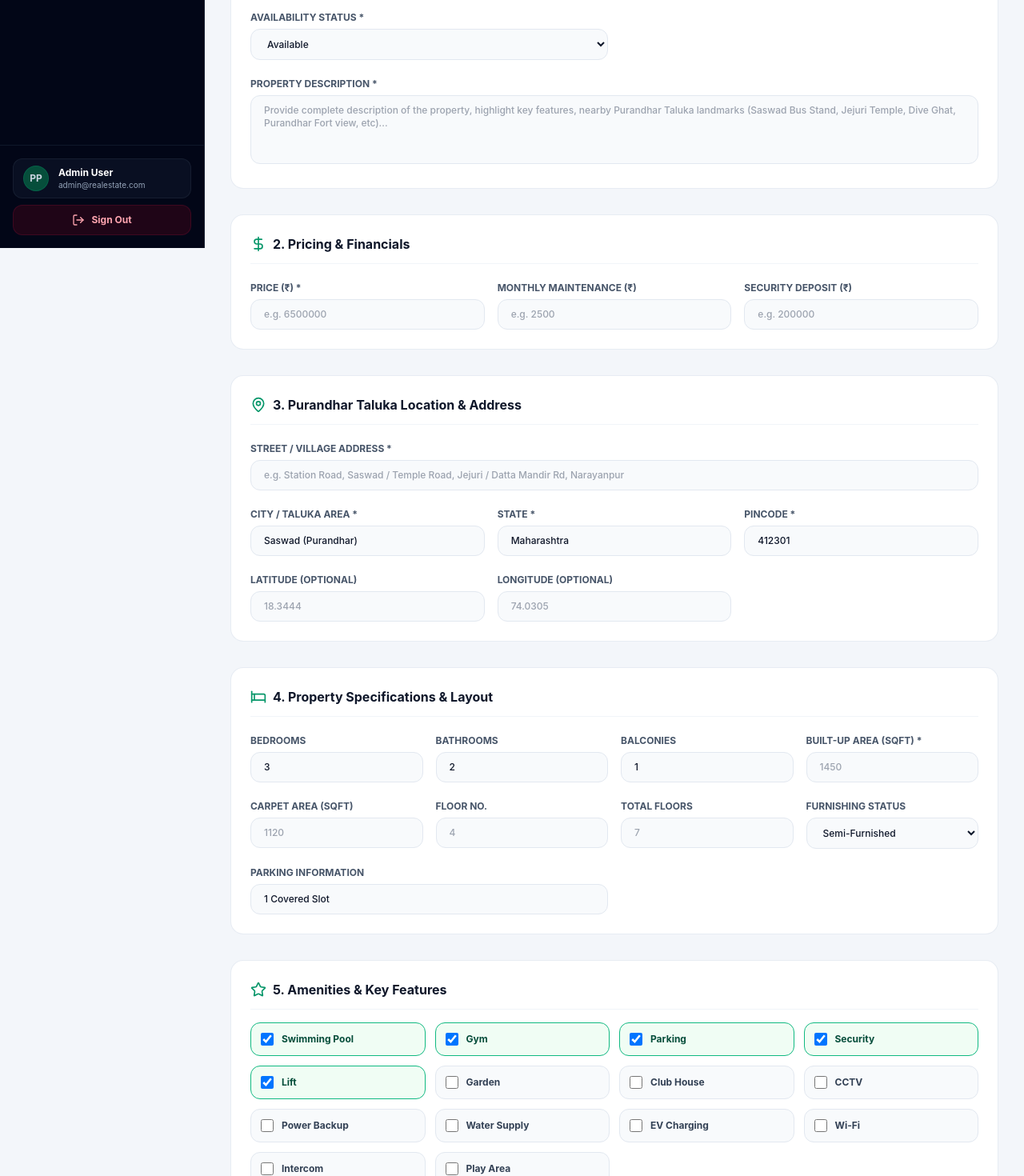
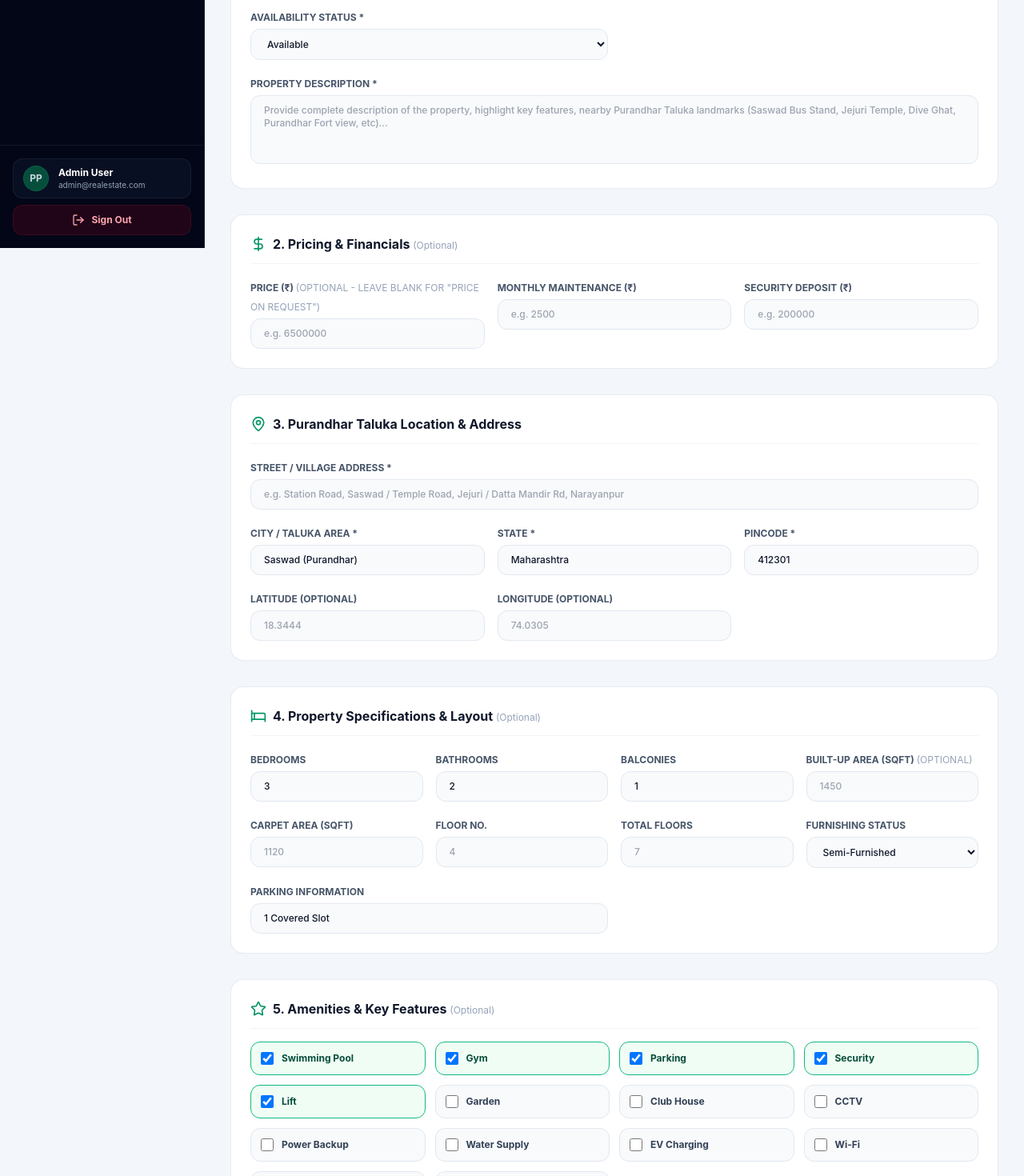
Before and after one commit to shivamrajiwade333/Purandharproperties, a Next.js app: page /admin/properties/new in a window 1280 px wide. Shown: the part 490-1960 px from the top of the page at 80% size. Built offline with nearby package versions, Linux system fonts and the light colour scheme.

Commit message:
Make Sections 2, 4, and 5 optional in PropertyForm

```diff
--- a/components/admin/PropertyForm.tsx
+++ b/components/admin/PropertyForm.tsx
@@ -164,8 +164,8 @@ export default function PropertyForm({ initialData, isEditMode = false }: Proper
 
     const finalPublishStatus = targetPublishStatus || publishStatus;
 
-    if (!title.trim() || !price || !city.trim() || !area) {
-      setError('Please fill in all required basic information fields (Title, Price, Location City, and Area).');
+    if (!title.trim()) {
+      setError('Please enter a Property Title.');
       setSubmitting(false);
       window.scrollTo({ top: 0, behavior: 'smooth' });
       return;
@@ -345,15 +345,14 @@ export default function PropertyForm({ initialData, isEditMode = false }: Proper
       <div className="bg-white rounded-2xl p-6 border border-slate-200/80 shadow-xs space-y-4">
         <div className="flex items-center space-x-2 pb-3 border-b border-slate-100">
           <DollarSign className="w-5 h-5 text-brand-600" />
-          <h3 className="text-base font-bold text-navy-900">2. Pricing & Financials</h3>
+          <h3 className="text-base font-bold text-navy-900">2. Pricing & Financials <span className="text-xs text-slate-400 font-normal">(Optional)</span></h3>
         </div>
 
         <div className="grid grid-cols-1 md:grid-cols-3 gap-4">
           <div className="space-y-1">
-            <label className="text-xs font-bold text-slate-600 uppercase">Price (₹) *</label>
+            <label className="text-xs font-bold text-slate-600 uppercase">Price (₹) <span className="text-slate-400 font-normal">(Optional - Leave blank for "Price on Request")</span></label>
             <input
               type="number"
-              required
               placeholder="e.g. 6500000"
               value={price}
               onChange={(e) => setPrice(e.target.value)}
@@ -470,7 +469,7 @@ export default function PropertyForm({ initialData, isEditMode = false }: Proper
       <div className="bg-white rounded-2xl p-6 border border-slate-200/80 shadow-xs space-y-4">
         <div className="flex items-center space-x-2 pb-3 border-b border-slate-100">
           <Bed className="w-5 h-5 text-brand-600" />
-          <h3 className="text-base font-bold text-navy-900">4. Property Specifications & Layout</h3>
+          <h3 className="text-base font-bold text-navy-900">4. Property Specifications & Layout <span className="text-xs text-slate-400 font-normal">(Optional)</span></h3>
         </div>
 
         <div className="grid grid-cols-2 md:grid-cols-4 gap-4">
@@ -508,10 +507,9 @@ export default function PropertyForm({ initialData, isEditMode = false }: Proper
           </div>
 
           <div className="space-y-1">
-            <label className="text-xs font-bold text-slate-600 uppercase">Built-up Area (sqft) *</label>
+            <label className="text-xs font-bold text-slate-600 uppercase">Built-up Area (sqft) <span className="text-slate-400 font-normal">(Optional)</span></label>
             <input
               type="number"
-              required
               placeholder="1450"
               value={area}
               onChange={(e) => setArea(e.target.value)}
@@ -582,7 +580,7 @@ export default function PropertyForm({ initialData, isEditMode = false }: Proper
       <div className="bg-white rounded-2xl p-6 border border-slate-200/80 shadow-xs space-y-4">
         <div className="flex items-center space-x-2 pb-3 border-b border-slate-100">
           <Star className="w-5 h-5 text-brand-600" />
-          <h3 className="text-base font-bold text-navy-900">5. Amenities & Key Features</h3>
+          <h3 className="text-base font-bold text-navy-900">5. Amenities & Key Features <span className="text-xs text-slate-400 font-normal">(Optional)</span></h3>
         </div>
 
         <div className="grid grid-cols-2 sm:grid-cols-3 md:grid-cols-4 gap-3">
```
